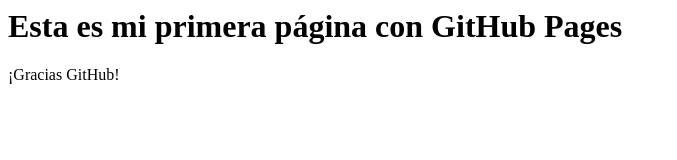
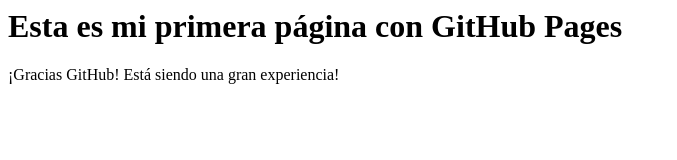
Before and after one commit to AlexGalluccio/PrimerRepo, a plain HTML site: page index.html in a window 1280 px wide. Shown: the whole page, without its empty margins (0-677 px from the left). Drawn offline with Linux system fonts and the light colour scheme.

Commit message:
Cambio de textos

```diff
--- a/index.html
+++ b/index.html
@@ -1,4 +1,4 @@
 <html>
 <h1> Esta es mi primera página con GitHub Pages </h1>
-<p>¡Gracias GitHub!</p>
+<p>¡Gracias GitHub! Está siendo una gran experiencia!</p>
 </html>
```
